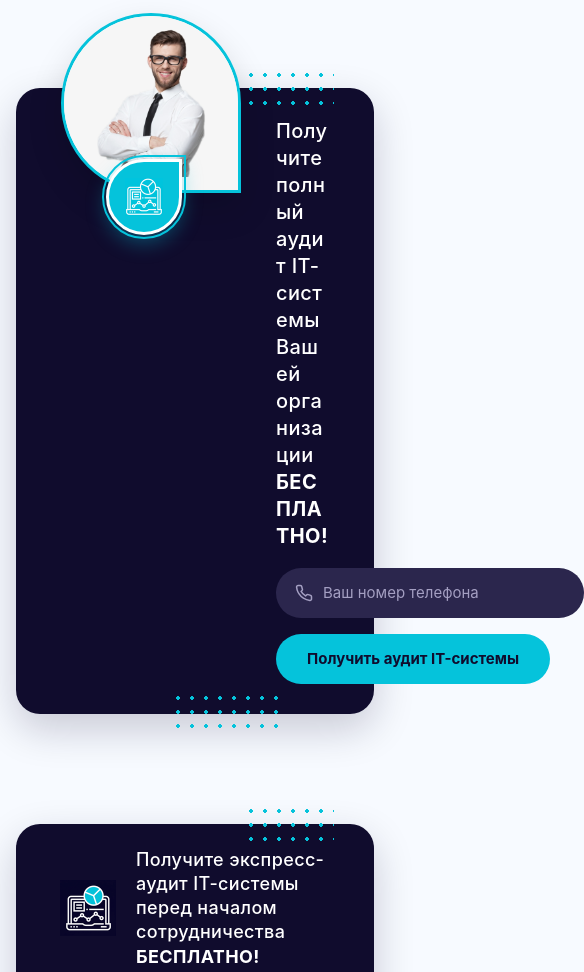
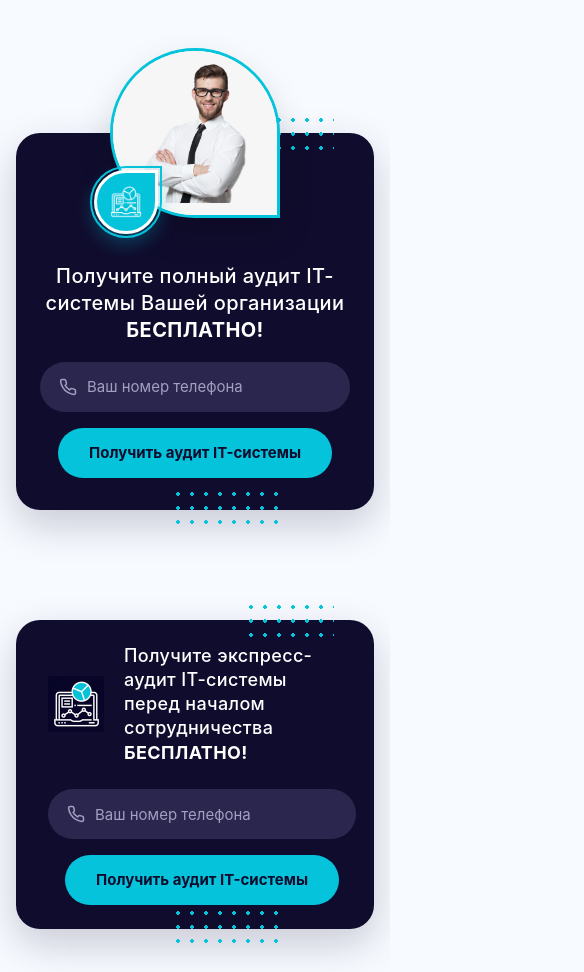
Before and after one commit to Dariy10/IT-LANCE, a plain HTML site: page index.html in a window 390 px wide. Shown: the part 3220-4192 px from the top of the page, 584 px wide, since content can reach past the window. Drawn offline with Linux system fonts and the light colour scheme.

Commit message:
Fix: make CTA banners responsive

```diff
--- a/css/banner.css
+++ b/css/banner.css
@@ -44,20 +44,24 @@
 
 .cta-banner__card--engineer {
   display: flex;
+  flex-direction: column;
   align-items: center;
-  min-height: 145px;
-  margin-top: 30px;
-  padding: 30px 45px 30px 260px;
+  margin-top: 75px;
+  padding: 130px 24px 32px;
+
+  text-align: center;
 }
 
 .cta-banner__visual {
   position: absolute;
-  top: -75px;
-  left: 45px;
+  top: -85px;
+  left: 50%;
   z-index: 1;
 
-  width: 180px;
-  height: 180px;
+  width: 170px;
+  height: 170px;
+
+  transform: translateX(-50%);
 }
 
 .cta-banner__avatar {
@@ -82,15 +86,15 @@
 
 .cta-banner__badge {
   position: absolute;
-  bottom: -42px;
-  left: 45px;
+  bottom: -16px;
+  left: -16px;
   z-index: 2;
 
   display: flex;
   align-items: center;
   justify-content: center;
-  width: 76px;
-  height: 76px;
+  width: 64px;
+  height: 64px;
   border: 3px solid var(--color-surface, #ffffff);
   border-radius: 50% 0 50% 50%;
   outline: 2px solid var(--color-primary, #05c3db);
@@ -102,8 +106,8 @@
 
 .cta-banner__badge-icon {
   display: block;
-  width: 38px;
-  height: 38px;
+  width: 32px;
+  height: 32px;
   object-fit: contain;
 }
 
@@ -137,7 +141,7 @@
   align-items: center;
   justify-content: space-between;
 
-  padding: 24px 44px;
+  padding: 24px 32px;
 }
 
 .cta-banner__info {
@@ -151,6 +155,7 @@
 
 .cta-banner__laptop-img {
   display: block;
+  flex-shrink: 0;
   width: 56px;
   height: 56px;
   object-fit: contain;
@@ -180,10 +185,11 @@
   flex-wrap: wrap;
   gap: 16px;
   align-items: center;
+  justify-content: center;
 }
 
 .cta-form__input {
-  flex: 1 1 260px;
+  flex: 1 1 240px;
   max-width: 330px;
   height: 50px;
   padding: 0 20px 0 46px;
@@ -222,3 +228,45 @@
   outline: 3px solid var(--color-surface, #ffffff);
   outline-offset: 3px;
 }
+
+@media (min-width: 62rem) {
+  .cta-banner__card--engineer {
+    flex-direction: row;
+    min-height: 145px;
+    margin-top: 30px;
+    padding: 30px 45px 30px 260px;
+
+    text-align: left;
+  }
+
+  .cta-banner__visual {
+    top: -75px;
+    left: 45px;
+
+    width: 180px;
+    height: 180px;
+
+    transform: none;
+  }
+
+  .cta-banner__badge {
+    bottom: -42px;
+    left: 45px;
+
+    width: 76px;
+    height: 76px;
+  }
+
+  .cta-banner__badge-icon {
+    width: 38px;
+    height: 38px;
+  }
+
+  .cta-banner__card--compact {
+    padding: 24px 44px;
+  }
+
+  .cta-form {
+    justify-content: flex-start;
+  }
+}
```
